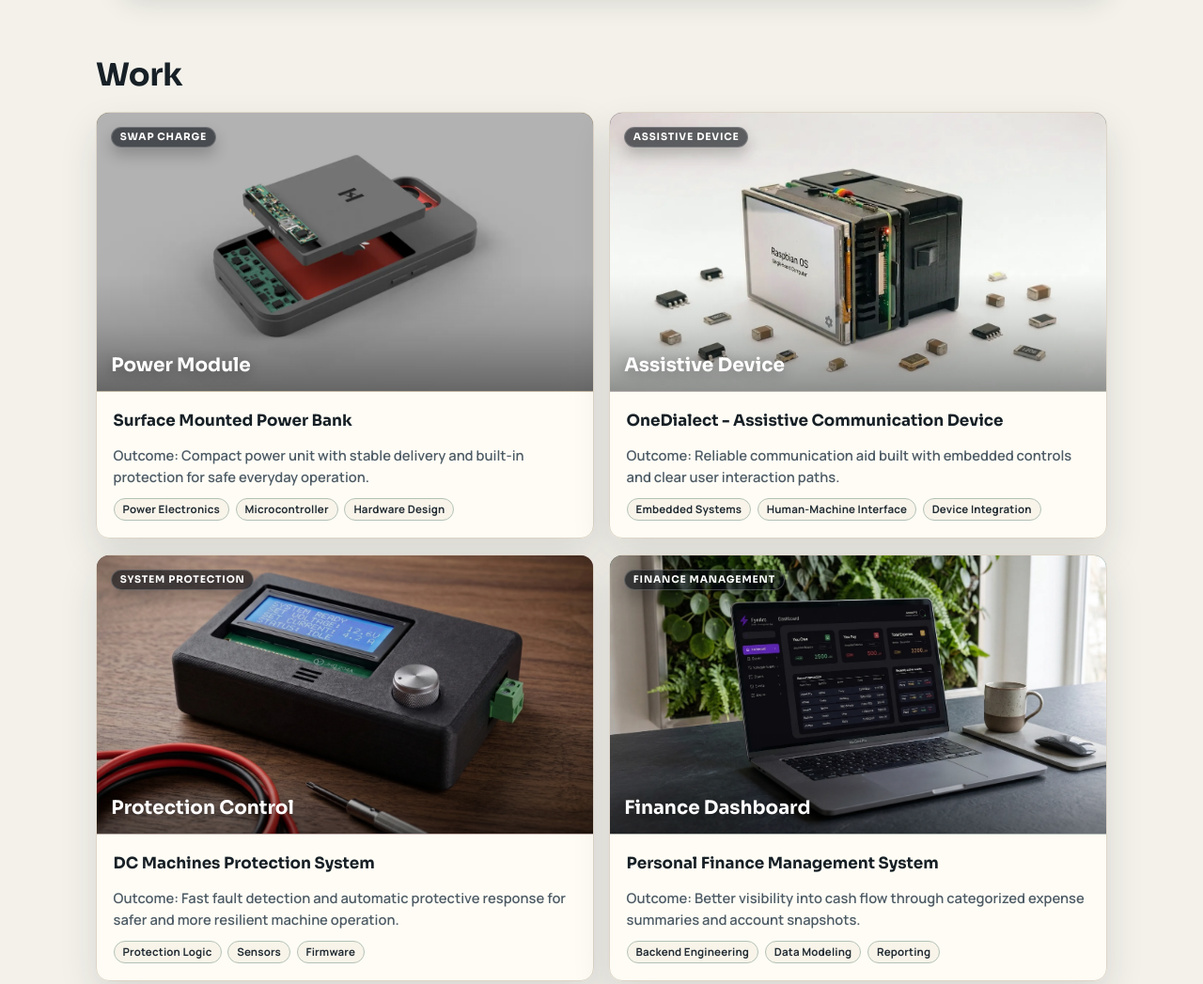
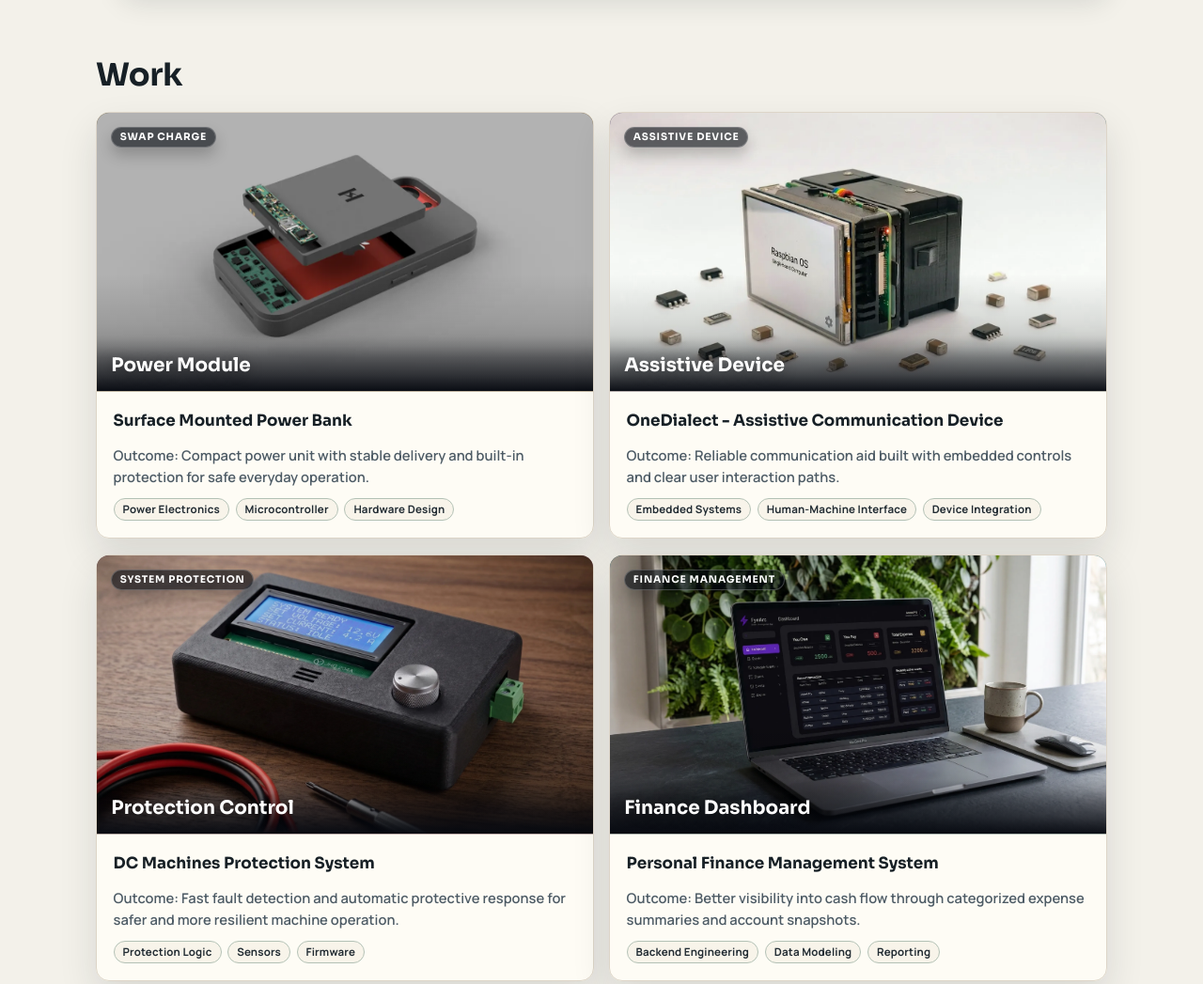
Before and after one commit to anand-ps/prime-archive, a website: page index.html in a window 1280 px wide. Shown: the part 2100-3147 px from the top of the page at 94% size. Drawn offline with Linux system fonts and the light colour scheme.

Commit message:
Gradient on thumbnail

```diff
--- a/assets/css/styles.css
+++ b/assets/css/styles.css
@@ -664,7 +664,18 @@ body::after {
 }
 
 .project-media::after {
-    background: var(
+    background:
+        linear-gradient(
+            0deg,
+            rgba(6, 9, 16, 0.95) 0%,
+            rgba(6, 9, 16, 0.6) 6%,
+            rgba(6, 9, 16, 0.35) 12%,
+            rgba(6, 9, 16, 0.12) 16%,
+            rgba(6, 9, 16, 0.05) 18%,
+            rgba(6, 9, 16, 0.02) 19%,
+            rgba(6, 9, 16, 0) 20%
+        ),
+        var(
             --project-media-overlay,
             repeating-linear-gradient(
                 -45deg,
@@ -684,8 +695,7 @@ body::after {
 }
 
 .project-media.has-project-image::after {
-    background:
-        linear-gradient(0deg, rgba(0, 0, 0, 0.42) 0%, rgba(0, 0, 0, 0.12) 24%, rgba(0, 0, 0, 0) 42%);
+    --project-media-overlay: linear-gradient(0deg, rgba(0, 0, 0, 0.42) 0%, rgba(0, 0, 0, 0.12) 24%, rgba(0, 0, 0, 0) 42%);
 }
 
 .project-media > * {
```
Lines whose indentation alone changed are shown as unchanged.
